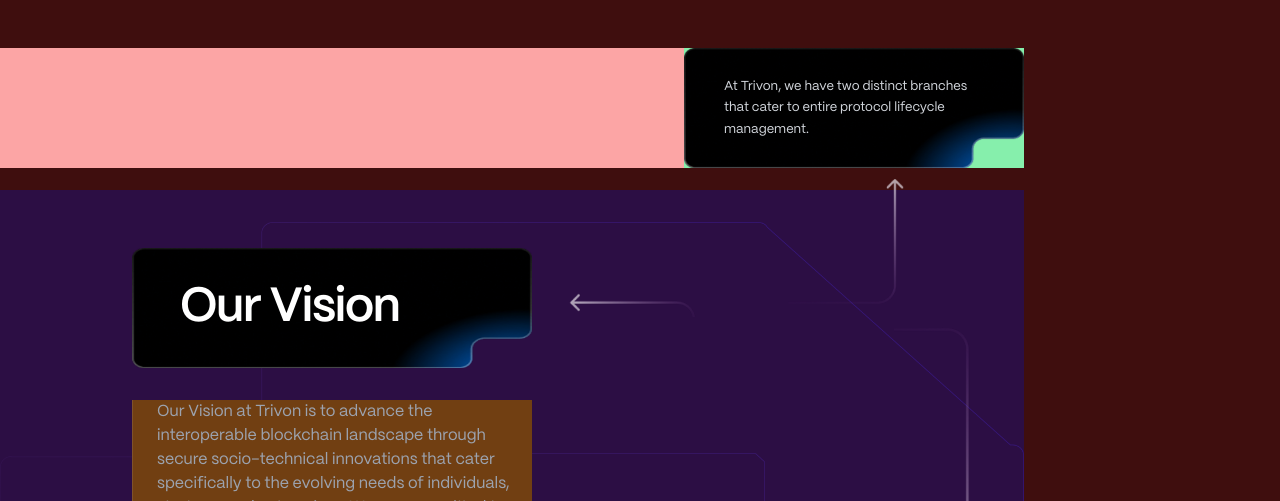
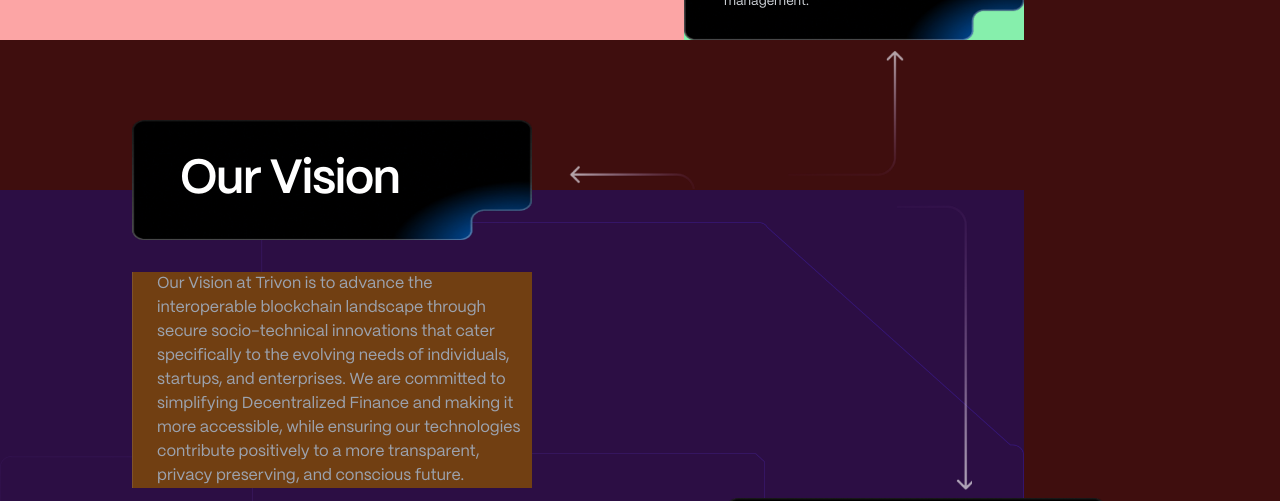
Before and after one commit to MDevHubPro/trivon_web_app, a Next.js app: page /about-us in a window 1280 px wide. Shown: the part 779-1280 px from the top of the page. Built offline with nearby package versions, Linux system fonts and the light colour scheme.

Commit message:
Fixes:Remaining fixes

```diff
--- a/src/app/industries/page.tsx
+++ b/src/app/industries/page.tsx
@@ -18,7 +18,7 @@
             <Herosection >
                 <Maincontent />
             </Herosection>
-            <div className="">
+            <div className=" h-full w-full">
                 {/* <IndustriesGrid /> */}
                 <CoreIndustryServices />
 
--- a/src/components/CoreIndustryServices.tsx
+++ b/src/components/CoreIndustryServices.tsx
@@ -47,7 +47,12 @@
 
 export default function CoreIndustryServices() {
     return (
-        <section className="bg-black text-white py-24 relative">
+        <section className="bg-black text-white py-24 relative ">
+            {/* BACKGROUND LAYER - This stays fixed while content scrolls */}
+            <div
+                className="absolute inset-0 pointer-events-none bg-[url('/assets/exp-bg.png')] bg-no-repeat lg:bg-[length:1218px_1114px] bg-top "
+                style={{ backgroundAttachment: 'fixed' }} // This keeps the image from moving
+            />
             <div className="container mx-auto px-4 md:px-8">
                 <div className="flex flex-col lg:flex-row gap-12 lg:gap-24">
 
--- a/src/components/ProcessSection.tsx
+++ b/src/components/ProcessSection.tsx
@@ -1,7 +1,7 @@
 'use client';
 
 import { motion } from 'framer-motion';
-
+import Image from 'next/image';
 const steps = [
     {
         id: '01',
@@ -73,9 +73,9 @@
                             )}
 
                             {/* Large Arrow Graphic */}
-                            <div className="relative w-full aspect-square mb-6">
+                            <div className="relative w-full aspect-square mb-6 bg-[url('/assets/Union.svg')] bg-cover bg-center">
                                 {/* The Diagonal Arrow Shape */}
-                                <svg viewBox="0 0 200 200" className="w-full h-full drop-shadow-[0_0_15px_rgba(139,92,246,0.2)]">
+                                {/* <svg viewBox="0 0 200 200" className="w-full h-full drop-shadow-[0_0_15px_rgba(139,92,246,0.2)]">
                                     <defs>
                                         <linearGradient id={`arrow-grad-${index}`} x1="0%" y1="100%" x2="100%" y2="0%">
                                             <stop offset="0%" stopColor="#2e1065" stopOpacity="1" />
@@ -96,7 +96,8 @@
                                     />
                                     <path d="M30 170 L130 70" stroke={`url(#arrow-grad-${index})`} strokeWidth="50" strokeLinecap="square" />
                                     <path d="M90 30 L170 30 L170 110" fill="none" stroke={`url(#arrow-grad-${index})`} strokeWidth="50" strokeLinecap="square" strokeLinejoin="miter" />
-                                </svg>
+                                </svg> */}
+                                {/* <Image src="/assets/Union.svg" alt="Union" width={100} height={100} /> */}
 
 
                                 {/* Number Overlay */}
@@ -106,7 +107,7 @@
                             </div>
 
                             {/* Content */}
-                            <div className="text-right px-2   flex flex-col items-end">
+                            <div className="text-right px-2 -translate-y-2/3  flex flex-col items-end">
                                 <h3 className="text-2xl font-bold text-white mb-3">{step.title}</h3>
                                 <p className="text-stone-400 text-xs  text-right max-w-[200px]">
                                     {step.description}
--- a/src/components/VisionMissionSection.tsx
+++ b/src/components/VisionMissionSection.tsx
@@ -5,7 +5,7 @@
 
 export default function VisionMissionSection() {
     return (
-        <section className="relative min-h-screen lg:min-h-[1400px] bg-black text-white py-24 lg:py-32 overflow-hidden lg:px-0">
+        <section className="relative min-h-screen lg:min-h-[1400px] bg-black text-white  overflow-hidden lg:px-0">
             {/* 1. Background Purple Logo/Lines Image */}
             <div className="absolute inset-x-0 top-0 h-[800px] bg-red-900 lg:h-[1000px] z-0 pointer-events-none opacity-40 lg:opacity-50   translate-y-[50px] lg:translate-y-[100px]">
                 <div className="relative w-[80%] h-full max-w-[1400px] bg-purple-900 top-[250px]">
@@ -61,7 +61,7 @@
                     </div>
                 </div>
 
-                <div className="absolute left-[73%] top-[360px] -translate-x-1/2 -translate-y-1/2 w-[600px] h-[450px] pointer-events-none hidden lg:block opacity-80">
+                <div className="absolute left-[73%] top-[360px] -translate-x-1/2 -translate-y-1/2 w-[600px] h-[420px] pointer-events-none hidden lg:block opacity-80">
 
                     <div className="absolute inset-0 ">
                         <Image
```
Also changed, not shown: public/assets/Union.svg (added), src/components/ExpertiseSection.tsx (indentation only). Lines whose indentation alone changed are shown as unchanged.
